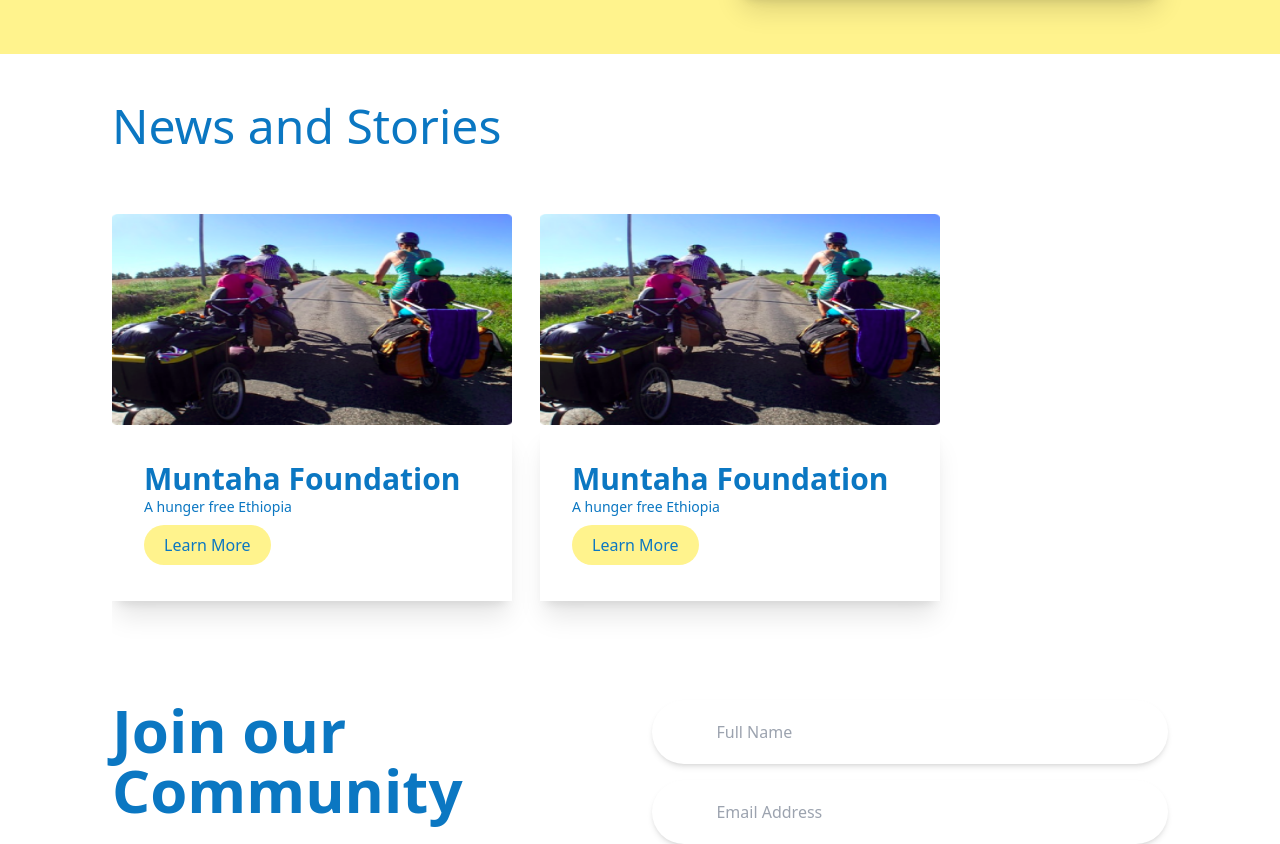
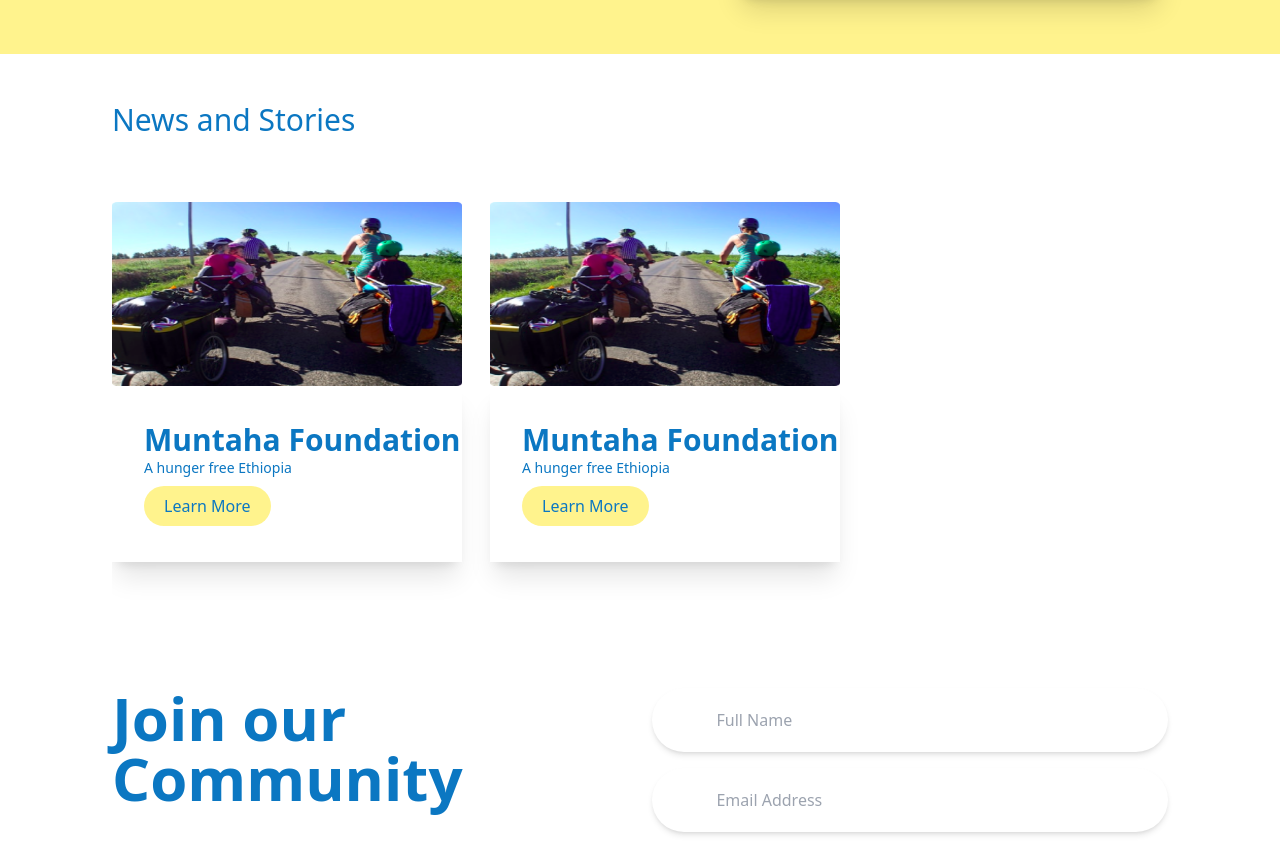
Before and after one commit to abdukasim/muntaha-website, a Next.js app: page / in a window 1280 px wide. Shown: the part 2306-3150 px from the top of the page. Built offline with nearby package versions, Linux system fonts and the light colour scheme.

Commit message:
fix:width and font adjustments

```diff
--- a/components/newsSection.js
+++ b/components/newsSection.js
@@ -18,13 +18,13 @@
   ];
   return (
     <section className="ml-8 mb-9 lg:ml-28">
-      <h3 className="mb-9 text-2xl font-normal text-brand-blue lg:mb-16 lg:text-5xl">
+      <h3 className="mb-9 text-2xl font-medium text-brand-blue lg:mb-16 lg:text-3xl">
         News and Stories
       </h3>
       <div className="no-scrollbar flex h-[280px] gap-7 overflow-x-scroll lg:h-[450px]">
         {news.map((item, index) => (
-          <div key={index} className="w-60 lg:w-[400px]">
-            <div className="w-60 lg:w-[400px]">
+          <div key={index} className="w-60 lg:w-[350px]">
+            <div className="w-60 lg:w-[350px]">
               <Image
                 width={243}
                 height={128}
```
